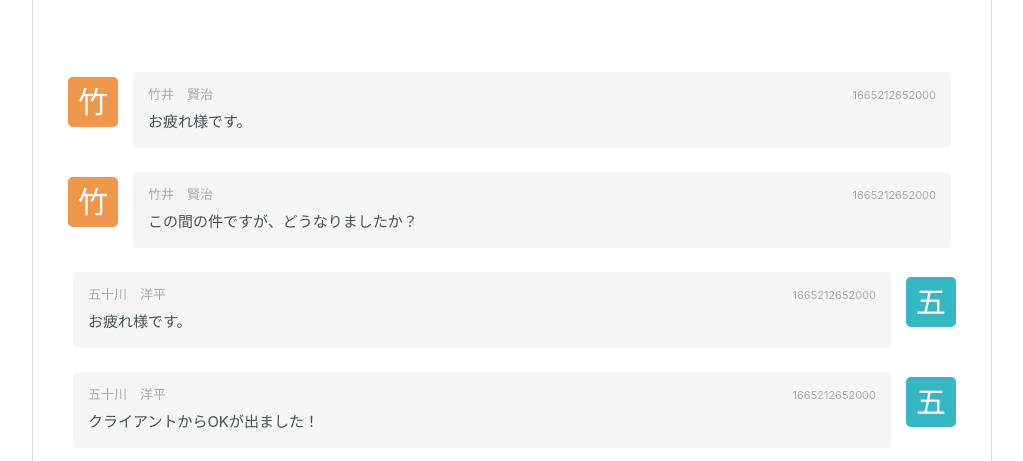
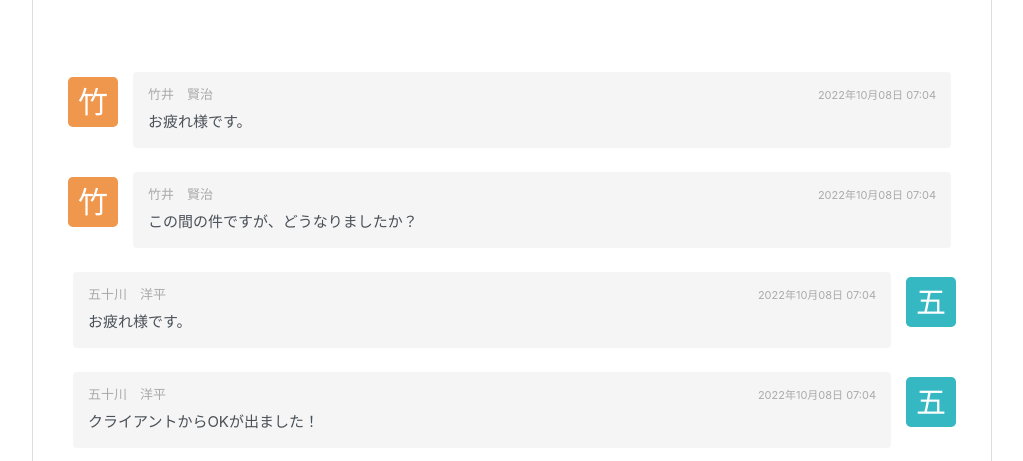
Before and after one commit to sho-itsuka/angular-chat, an Angular app: page / in a window 1280 px wide. Shown: the top 461 px of the page, without its empty margins (128-1151 px from the left). Built offline with nearby package versions, Linux system fonts and the light colour scheme.

Commit message:
年月・時間・日本語表示の修正

```diff
--- a/src/app/app.component.html
+++ b/src/app/app.component.html
@@ -15,7 +15,7 @@
           <div class="media-body">
             <div class="d-flex w-100 justify-content-between">
               <h4 class="media-heading">{{ comment.user.name }}</h4>
-              <small class="media-date">{{ comment.date }}</small>
+              <small class="media-date">{{ comment.date | date:'yyyy年MM月dd日 HH:mm' }}</small>
             </div>
             <pre>{{ comment.message }}</pre>
           </div>
```
